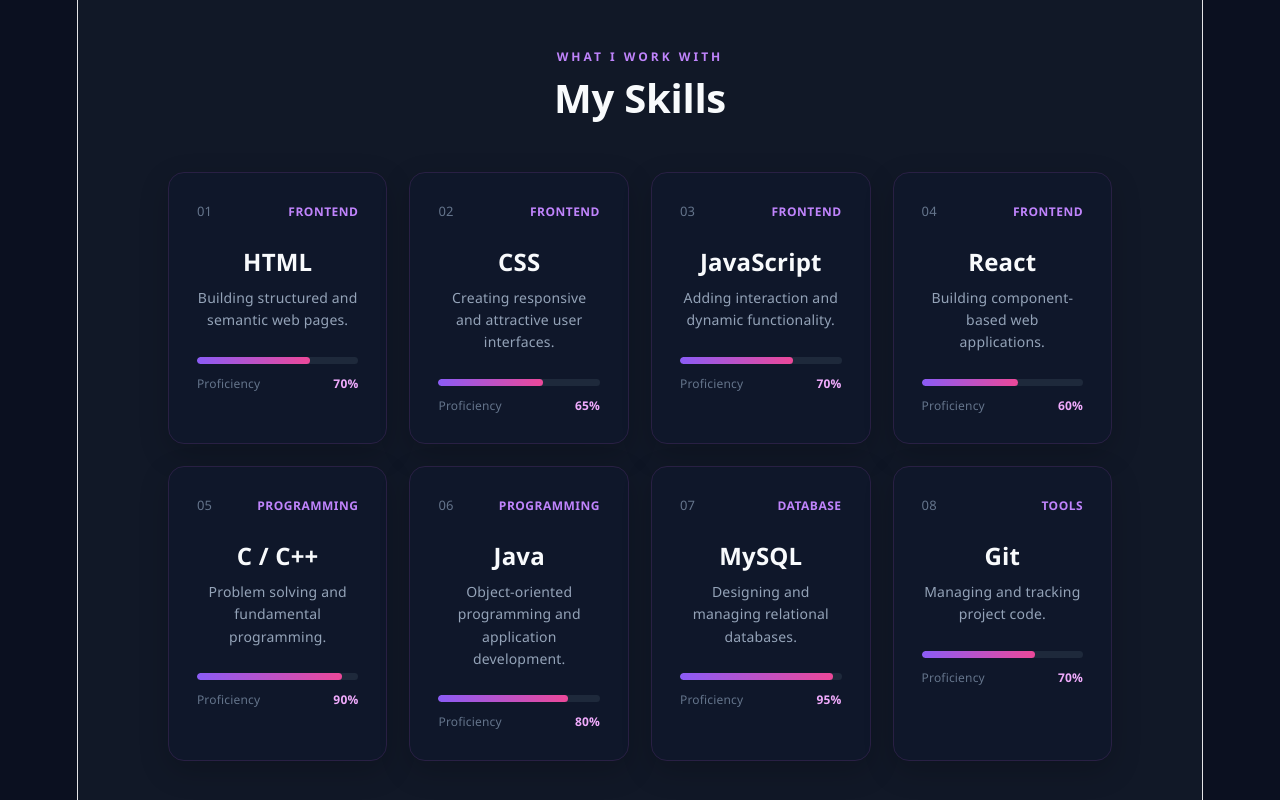
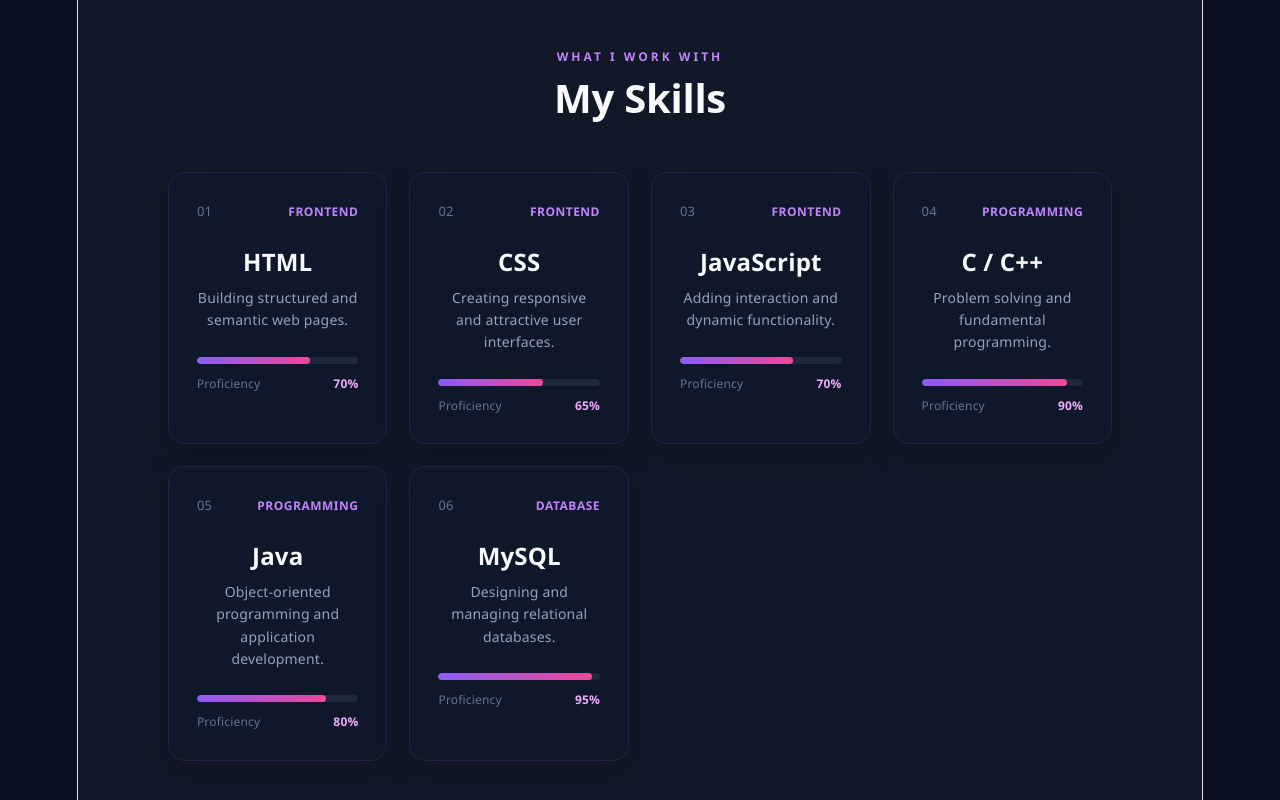
Before and after one commit to chandrima2186/Portfolio, a React app: page / in a window 1280 px wide. Shown: the part 3423-4223 px from the top of the page. Built offline with nearby package versions, Linux system fonts and the light colour scheme; the HTML template or start-up script is replaced by a standard one.

Commit message:
Remove React and Git skills

```diff
--- a/src/components/Skills.jsx
+++ b/src/components/Skills.jsx
@@ -19,12 +19,7 @@
       level: 70,
       description: "Adding interaction and dynamic functionality."
     },
-    {
-      name: "React",
-      category: "Frontend",
-      level: 60,
-      description: "Building component-based web applications."
-    },
+
     {
       name: "C / C++",
       category: "Programming",
@@ -43,12 +38,7 @@
       level: 95,
       description: "Designing and managing relational databases."
     },
-    {
-      name: "Git",
-      category: "Tools",
-      level: 70,
-      description: "Managing and tracking project code."
-    }
+
   ];
 
   return (
```
